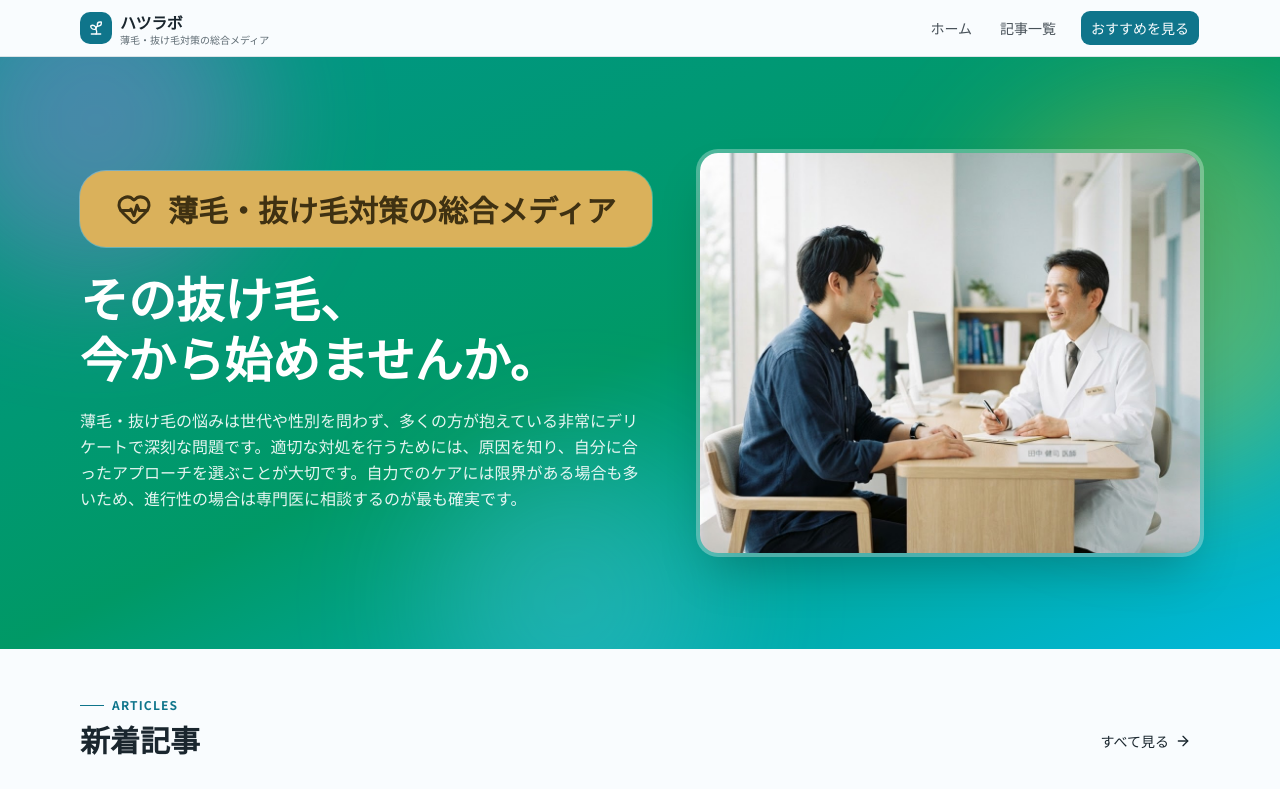
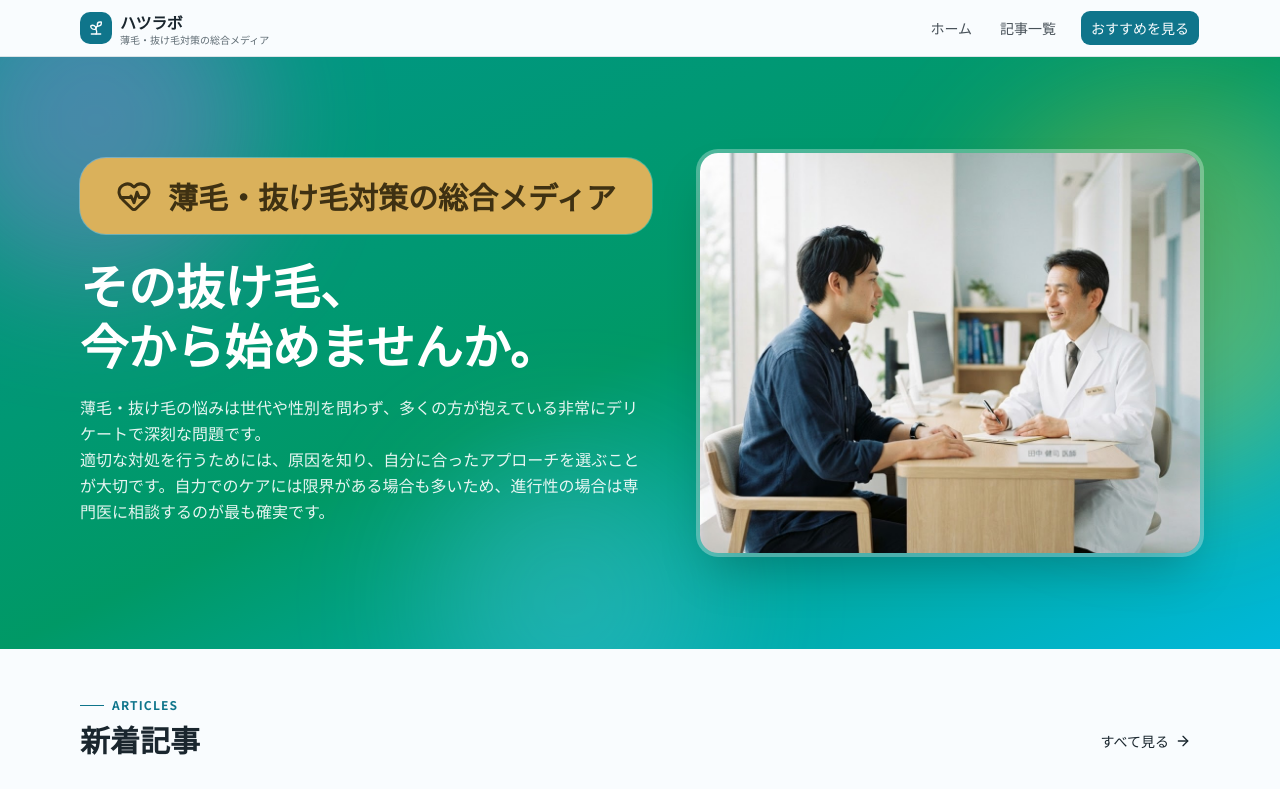
Before and after one commit to youtubetk97-rgb/kami-lab, a Next.js app: page / in a window 1280 px wide. Shown: the top 789 px of the page. Built offline with nearby package versions, Linux system fonts and the light colour scheme.

Commit message:
Add line break in hero description after first sentence

```diff
--- a/app/page.tsx
+++ b/app/page.tsx
@@ -91,7 +91,9 @@ export default function HomePage() {
               今から始めませんか。
             </h1>
             <p className="max-w-xl text-sm leading-relaxed text-white/90 sm:text-base">
-              薄毛・抜け毛の悩みは世代や性別を問わず、多くの方が抱えている非常にデリケートで深刻な問題です。適切な対処を行うためには、原因を知り、自分に合ったアプローチを選ぶことが大切です。自力でのケアには限界がある場合も多いため、進行性の場合は専門医に相談するのが最も確実です。
+              薄毛・抜け毛の悩みは世代や性別を問わず、多くの方が抱えている非常にデリケートで深刻な問題です。
+              <br />
+              適切な対処を行うためには、原因を知り、自分に合ったアプローチを選ぶことが大切です。自力でのケアには限界がある場合も多いため、進行性の場合は専門医に相談するのが最も確実です。
             </p>
           </div>
 
```
